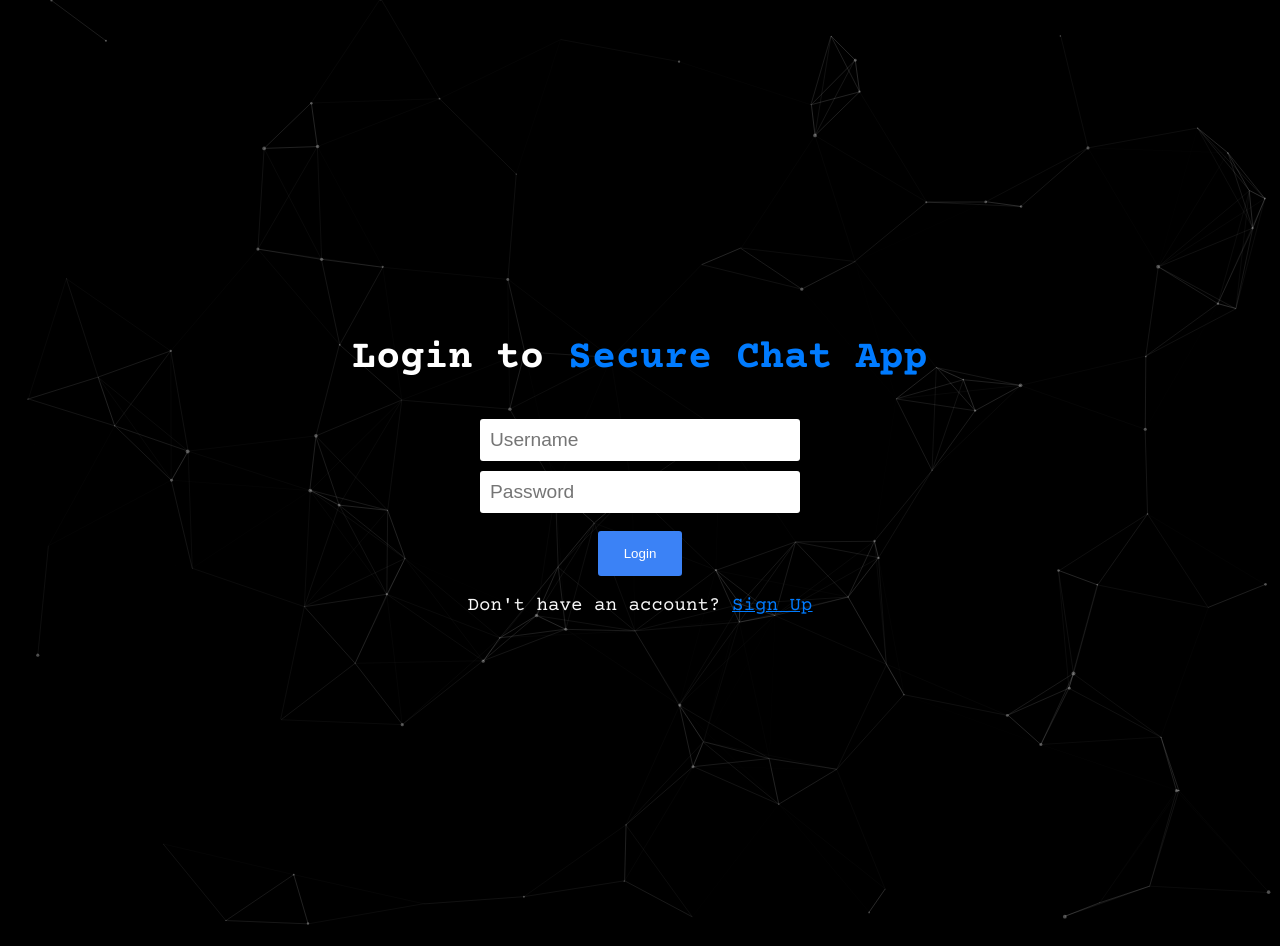
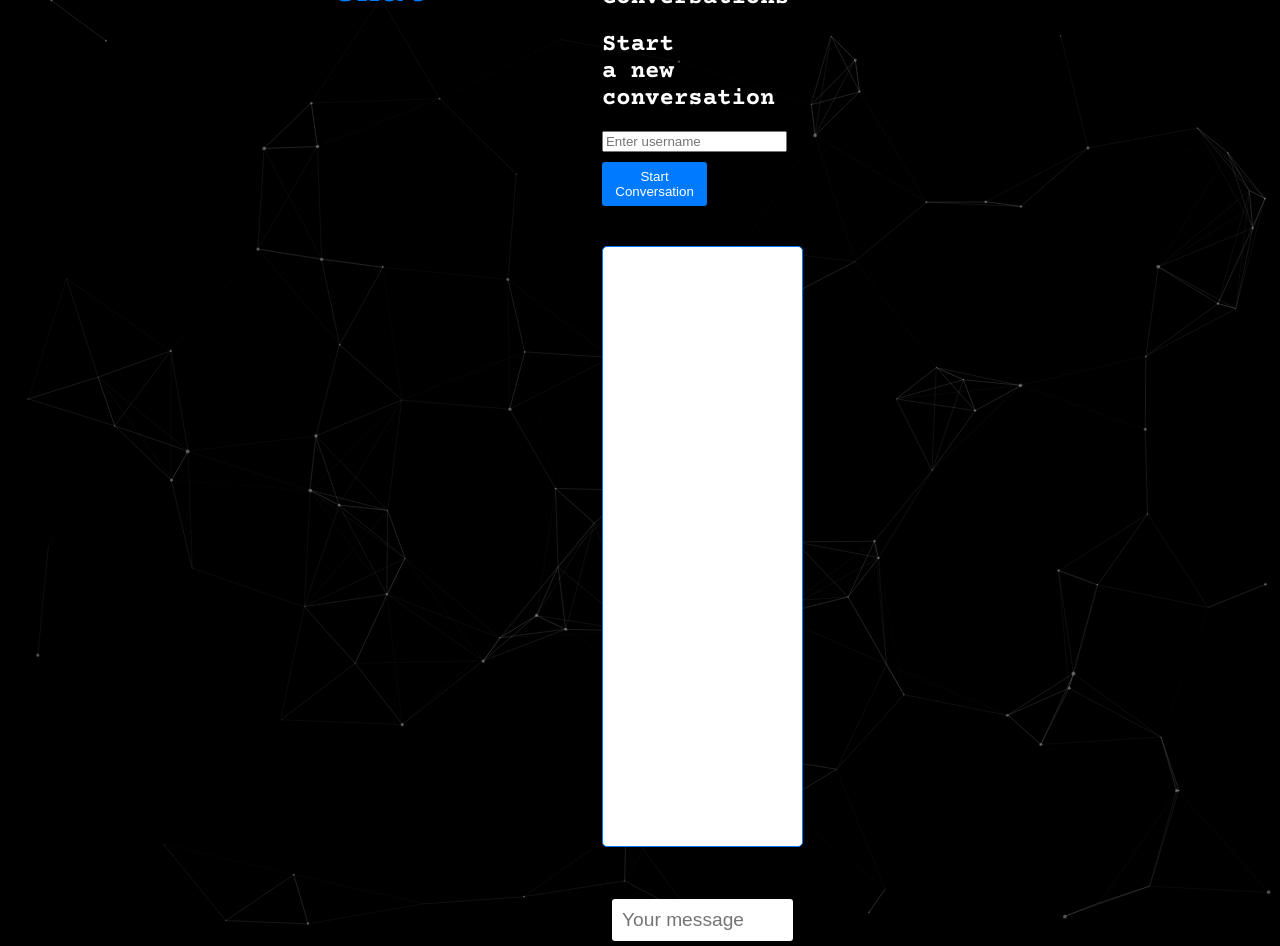
Before and after one commit to addievo/secureChatApp, a Flask app: template templates/login.html in a window 1280 px wide. Run offline with Flask 3, Linux system fonts and the light colour scheme; the template is opened without the code that fills it: most values are stand-ins (such as "Sample title", 1, 10 or a date in 2020).

Commit message:
working HTML and CSS

```diff
--- a/static/chat-styles.css
+++ b/static/chat-styles.css
@@ -29,65 +29,55 @@ body, html {
 }
 
 #sidebar {
-    width: 25%;
-    margin-right: 2em;
+    width: 30%;
     padding: 20px;
 }
 
 #main-conversation {
-    width: 70%;
-    text-align: center;
+    width: 65%;
     padding: 20px;
-}
-
-#chat-container {
-    display: flex;
-    justify-content: space-between;
 }
 
 .h1 {
     font-size: 2.5em;
-    margin-bottom: 0.5em;
+    margin-bottom: 1em;
 }
 
 .text-blue {
     color: #007BFF;
 }
 
-.form {
+#send-message-form {
     display: flex;
     flex-direction: column;
     gap: 20px;
     align-items: center;
 }
 
-.input {
+#message {
     padding: 10px;
     font-size: 1.2em;
-    width: 100%;
-    max-width: 300px;
+    width: 80%;
     border: none;
     border-radius: 3px;
-    margin-bottom: 20px;
+    margin-top: 20px;
 }
 
-.btn-blue {
+#start-conversation {
     display: inline-block;
-    padding: 0.8rem 1.5rem;
+    padding: 0.5em 1em;
     transition: all 0.3s;
     border-radius: 3px;
     border: none;
     cursor: pointer;
     color: white;
-    background-color: #3b82f6;
-    border: 2px solid #3b82f6;
+    background-color: #007BFF;
     margin-top: 10px;
 }
 
-.btn-blue:hover {
+#start-conversation:hover {
     transition: all 0.3s ease;
-    background: #0b63f3;
-    border: 2px solid #0b63f3;
+    background: #0056b3;
 }
 
 #messages {
@@ -101,12 +91,24 @@ body, html {
     background-color: #fff;
 }
 
-.logout-form {
+#logout-form {
     position: absolute;
     top: 20px;
     right: 20px;
 }
 
-#current-username, #new-conversation, #start-conversation, #conversation-list {
-    margin-bottom: 20px;
+#logout-form input[type=submit] {
+    display: inline-block;
+    padding: 0.5em 1em;
+    transition: all 0.3s;
+    border-radius: 3px;
+    border: none;
+    cursor: pointer;
+    color: white;
+    background-color: #dc3545;
 }
+
+#logout-form input[type=submit]:hover {
+    transition: all 0.3s ease;
+    background: #b22234;
+}
--- a/templates/login.html
+++ b/templates/login.html
@@ -2,9 +2,8 @@
 <html lang="en">
 <head>
     <meta charset="UTF-8">
-    <title>Login - Secure Chat App</title>
-    <link rel="stylesheet" href="/static/login-styles.css">
-     <!-- Import fonts and other styles from ref 1 index.html head -->
+    <title>Chat - Secure Chat App</title>
+    <link rel="stylesheet" href="/static/chat-styles.css">
     <link href="https://fonts.googleapis.com/css2?family=Courier+Prime:wght@400;700&display=swap" rel="stylesheet">
     <link rel="stylesheet" href="https://cdnjs.cloudflare.com/ajax/libs/font-awesome/5.15.3/css/all.min.css">
     <link rel="stylesheet" href="https://cdnjs.cloudflare.com/ajax/libs/animate.css/4.1.1/animate.min.css">
@@ -13,15 +12,34 @@
 <body>
     <div id="particles-js"></div>
     <div class="content">
-        <div class="centered-content">
-            <h1 class="h1">Login to <span class="main-font text-blue">Secure Chat App</span></h1><br>
-            <form action="{{ url_for('index.login') }}" method="post">
-                <input type="text" id="username" name="username" required placeholder="Username"><br>
-                <input type="password" id="password" name="password" required placeholder="Password"><br><br>
-                <input type="submit" class="btn-blue" value="Login">
-            </form>
-            <p class="signup">Don't have an account? <a href="{{ url_for('index.signup') }}" class="text-blue">Sign Up</a></p>
+        <h1 class="h1 text-blue">Chat</h1>
+        <div id="current-username">
+            Current User: {{ username }}
         </div>
+        <div id="chat-container">
+            <div id="sidebar">
+                <h2>Conversations</h2>
+                <ul id="conversation-list">
+                    <!-- List of conversations will be inserted here dynamically using JavaScript -->
+                </ul>
+                <h2>Start a new conversation</h2>
+                <input type="text" id="new-conversation" placeholder="Enter username">
+                <button id="start-conversation">Start Conversation</button>
+            </div>
+            <div id="main-conversation">
+                <div id="messages">
+                    <!-- Chat messages will be inserted here dynamically using JavaScript -->
+                </div>
+                <form id="send-message-form" action="{{ url_for('chat.send_message') }}" method="post">
+                    <input type="hidden" id="receiver_username" name="receiver_username">
+                    <input type="text" id="message" name="message" placeholder="Your message" required>
+                    <input type="submit" value="Send">
+                </form>
+            </div>
+        </div>
+        <form action="{{ url_for('index.logout') }}" method="post">
+            <input type="submit" value="Logout">
+        </form>
     </div>
     <script>
         particlesJS.load('particles-js', '/static/particles.json', function() {
```
